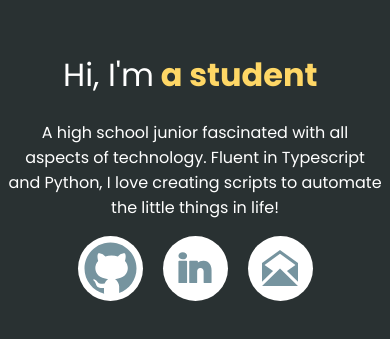
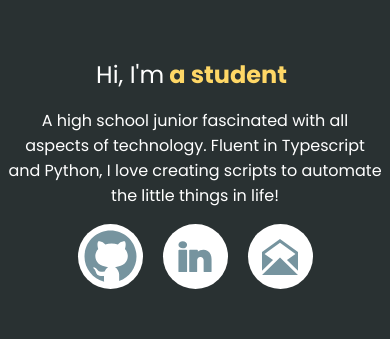
Before and after one commit to siddhxrth/siddharth-lohani-dot-dev, a Next.js app: page / in a window 390 px wide. Shown: the part 257-596 px from the top of the page. Built offline with nearby package versions, Linux system fonts and the light colour scheme.

Commit message:
media queries

```diff
--- a/styles/globals.css
+++ b/styles/globals.css
@@ -14,6 +14,7 @@ body {
 
 h1 {
   font-weight: 400;
+  font-size: 48px;
 }
 
 .buttons {
@@ -49,3 +50,21 @@ a {
 * {
   box-sizing: border-box;
 }
+
+@media (max-width: 600px) {
+  h1 {
+    font-size: 40px;
+  }
+}
+
+@media (max-width: 518px) {
+  h1 {
+    font-size: 32px;
+  }
+}
+
+@media (max-width: 395px) {
+  h1 {
+    font-size: 24px;
+  }
+}
```
